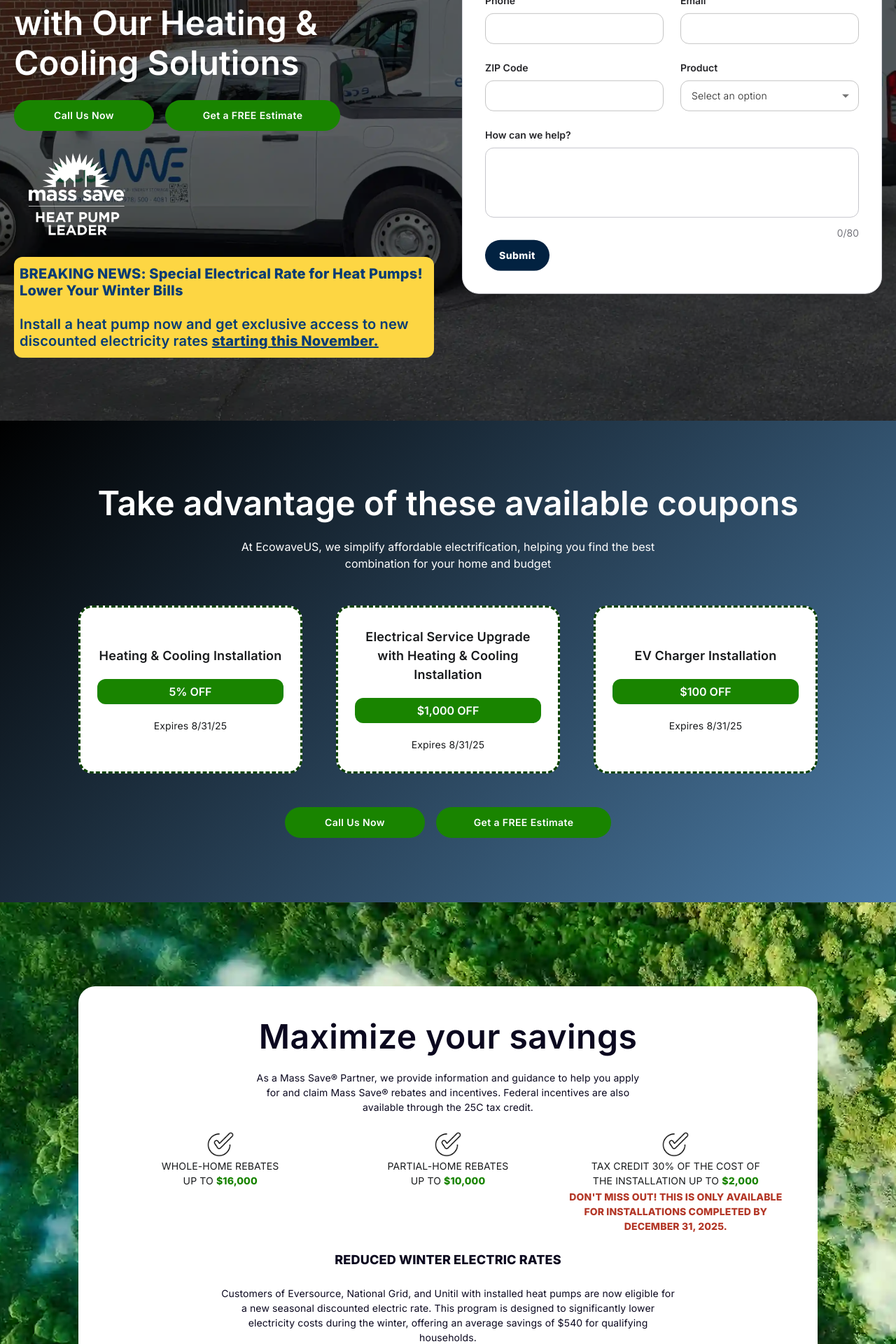
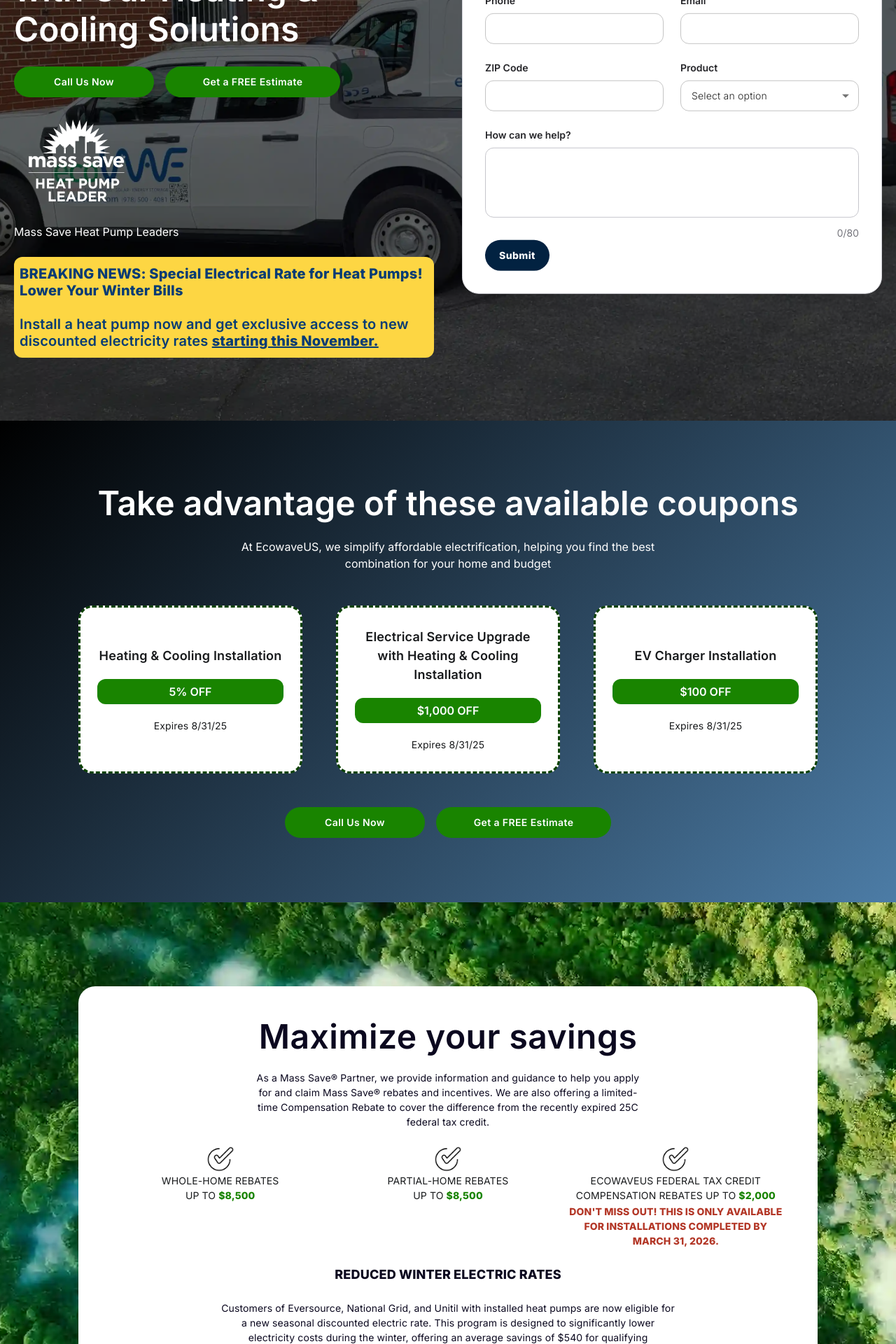
Before and after one commit to EcowaveUS/ecowaveus, a React (Vite) app: page /free-estimate in a window 1280 px wide. Shown: the part 400-2320 px from the top of the page at 70% size. Built offline with nearby package versions, Linux system fonts and the light colour scheme.

Commit message:
Improved some texts

```diff
--- a/src/components/pagesComponents/MainPageComponentHeatPump.tsx
+++ b/src/components/pagesComponents/MainPageComponentHeatPump.tsx
@@ -81,12 +81,23 @@
             {!isDesktop && <br />} Heat Pump Leaders
           </Typography> */}
           <img
-            src="/images/Mass_Save_logo_HPL_White.webp"
+            src="/images/Mass save heat pump installers.webp"
             alt="Mass Save logo HPL White"
             width={isDesktop ? "180px" : "180px"}
             height="auto"
             style={{ marginInline: isDesktop ? "0" : "auto", display: 'block' }}
           />
+          <Typography
+            fontWeight={400}
+            fontFamily={"Inter !important"}
+            fontSize={"16px"}
+            color={"white"}
+            lineHeight={isDesktop ? "24px" : "28px"}
+            letterSpacing={"0 !important"}
+            marginTop={isDesktop ? "-12px" : "-8px"}
+            >
+            Mass Save Heat Pump Leaders
+          </Typography>
           <Typography
             component="h1"
             // mt={"24px"}
@@ -95,6 +106,7 @@
             letterSpacing={"0 !important"}
             fontSize={isDesktop ? "64px" : "48px"}
             color={"white"}
+            marginTop={isDesktop ? "16px" : "12px"}
             lineHeight={isDesktop ? "100%" : "52px"}
           >
             Efficient Heating and Cooling for Your Home
--- a/src/components/pagesComponents/SwitchFuture.tsx
+++ b/src/components/pagesComponents/SwitchFuture.tsx
@@ -62,7 +62,7 @@
           >
             Riding the Wave of Eco-Innovation
           </Typography>
-          <img src="/images/Mass_Save_logo_HPL_White.webp" alt="Mass Save logo HPL White" width={isDesktop ? "230px" : "200px"} height="auto" />
+          <img src="/images/Mass save heat pump installers.webp" alt="Mass Save logo HPL White" width={isDesktop ? "230px" : "200px"} height="auto" />
           <Typography
             fontWeight={400}
             fontFamily={"Inter !important"}
--- a/src/components/pagesComponents/freeEstimate/FreeEstimateHero.tsx
+++ b/src/components/pagesComponents/freeEstimate/FreeEstimateHero.tsx
@@ -140,7 +140,7 @@
             Mass Save® Partners
           </Typography> */}
           <img
-            src="/images/Mass_Save_logo_HPL_White.webp"
+            src="/images/Mass save heat pump installers.webp"
             alt="Mass Save logo HPL White"
             width={isDesktop ? "180px" : "200px"}
             height="auto"
@@ -150,6 +150,16 @@
               display: 'block'
             }}
           />
+          <Typography
+            fontWeight={400}
+            fontFamily={"Inter !important"}
+            fontSize={"16px"}
+            color={"white"}
+            lineHeight={isDesktop ? "24px" : "28px"}
+            letterSpacing={"0 !important"}
+            >
+            Mass Save Heat Pump Leaders
+          </Typography>
           <Typography
             py={"12px"}
             px={"8px"}
--- a/src/components/pagesComponents/freeEstimate/FreeEstimateSavings.tsx
+++ b/src/components/pagesComponents/freeEstimate/FreeEstimateSavings.tsx
@@ -47,8 +47,7 @@
           maxWidth={"550px"}
         >
           As a Mass Save® Partner, we provide information and guidance to help
-          you apply for and claim Mass Save® rebates and incentives. Federal
-          incentives are also available through the 25C tax credit.
+          you apply for and claim Mass Save® rebates and incentives. We are also offering a limited-time Compensation Rebate to cover the difference from the recently expired 25C federal tax credit.
         </Typography>
         <Box
           display={"grid"}
@@ -58,18 +57,18 @@
           <SavingComponent
             title1="whole-home rebates"
             title2="up to"
-            price="$16,000"
+            price="$8,500"
           />
           <SavingComponent
             title1="partial-home rebates"
             title2="up to"
-            price="$10,000"
+            price="$8,500"
           />
           <SavingComponent
-            title1="tax credit 30% of the cost of"
-            title2="the installation up to"
+            title1="Ecowaveus federal tax credit"
+            title2="compensation rebates up to"
             price="$2,000"
-            title3="Don't miss out! This is only available for installations completed by December 31, 2025."
+            title3="Don't miss out! This is only available for installations completed by March 31, 2026."
           />
         </Box>
         <Typography
--- a/src/routes/HeatPumpsPage.tsx
+++ b/src/routes/HeatPumpsPage.tsx
@@ -98,7 +98,7 @@
               Whole-home rebates are available to customers who install heat
               pumps as the sole source of heating and cooling{" "}
               <span style={{ fontWeight: 700, color: "#1FA500" }}>
-                ($3,000 per ton, up to $16,000).
+                ($2,650 per ton, up to $8,500).
               </span>
               <br />
               <br />
@@ -106,7 +106,7 @@
               unit (tonnage) to customers who plan to keep an existing boiler or
               furnace in place to supplement a new heat pump system{" "}
               <span style={{ fontWeight: 700, color: "#1FA500" }}>
-                ($1,250 per ton, up to $10,000).
+                ($1,125 per ton, up to $8,500).
               </span>
               <br />
               <br />
@@ -118,10 +118,10 @@
                 lineHeight={"26px"}
                 color={"#0B081F"}
               >
-                Federal Incentives
+                Other Incentives
               </Typography>
               <br />
-              Federal tax credit 30% of the cost of the installation up to&nbsp;
+              EcowaveUS Federal Tax Credit Compensation Rebates up to&nbsp;
               <span style={{ fontWeight: 700, color: "#1FA500" }}>$2,000</span>
               <br />
               <br />
@@ -136,7 +136,7 @@
               >
                 Don't miss out! This is only available for installations
                 completed by{" "}
-                <span style={{ whiteSpace: "nowrap" }}>December 31, 2025.</span>
+                <span style={{ whiteSpace: "nowrap" }}>March 31, 2026.</span>
               </span>
               <br />
               <Typography
```
Also changed, not shown: public/images/Mass save heat pump installers.webp (renamed from public/images/Mass_Save_logo_HPL_White.webp).
